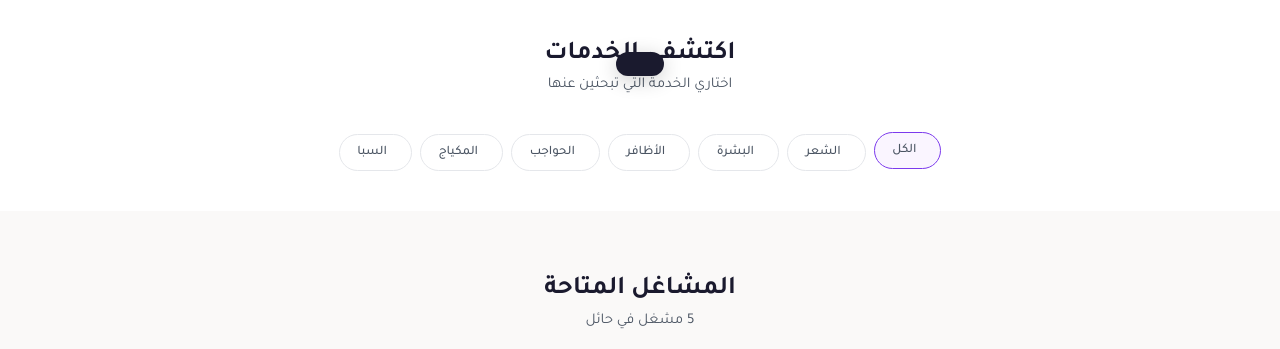
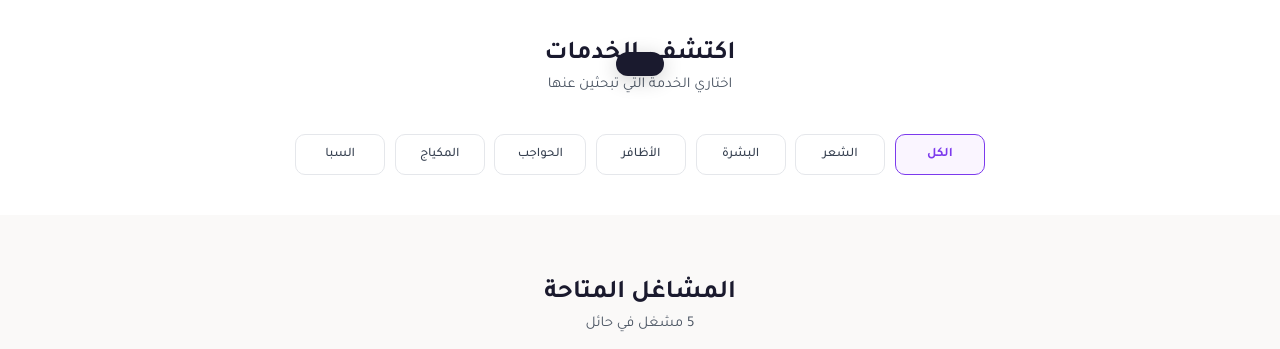
Before and after one commit to remaalrakhis/Kalo, a plain HTML site: page index.html in a window 1280 px wide. Shown: the part 800-1149 px from the top of the page. Drawn offline with nearby package versions, Linux system fonts and the light colour scheme; a web font is replaced by a local one.

Commit message:
Update index.html

```diff
--- a/index.html
+++ b/index.html
@@ -69,14 +69,14 @@ body{font-family:'Tajawal',sans-serif;background:var(--surface);color:var(--text
 .section-center{text-align:center;margin-bottom:2.5rem}
 .section-title{font-size:1.6rem;font-weight:700;color:var(--brand);margin-bottom:.4rem}
 .section-sub{font-size:15px;color:var(--text2)}
-.cats-grid{display:flex;flex-wrap:wrap;justify-content:center;gap:.5rem;max-width:860px;margin:0 auto}
-.cat-card{background:var(--white);border:1.5px solid var(--border);border-radius:100px;padding:.5rem 1.1rem;text-align:center;cursor:pointer;transition:.2s;display:inline-flex;flex-direction:row;align-items:center;gap:.4rem;white-space:nowrap}
-.cat-card:hover,.cat-card.active{border-color:var(--accent);background:#faf5ff;transform:translateY(-2px)}
-.cat-card.active .cat-svg svg{stroke:#7c3aed}
-.cat-svg{width:22px;height:22px;display:flex;align-items:center;justify-content:center;color:var(--text2);flex-shrink:0}
-.cat-svg svg{width:20px;height:20px;stroke:var(--text2);transition:.2s}
-.cat-card:hover .cat-svg svg,.cat-card.active .cat-svg svg{stroke:#7c3aed}
-.cat-label{font-size:13px;color:var(--text2);font-weight:500}
+
+.cats-grid-wrap{display:flex;flex-wrap:wrap;justify-content:center;gap:.6rem;max-width:780px;margin:0 auto}
+.cat-card{background:#fff;border:1.5px solid #e5e7eb;border-radius:10px;padding:.6rem 1.4rem;cursor:pointer;transition:.18s;display:flex;align-items:center;justify-content:center;text-align:center;min-width:90px}
+.cat-card:hover{border-color:#7c3aed;background:#faf5ff}
+.cat-card.active{border-color:#7c3aed;background:#faf5ff}
+.cat-card.active .cat-label{color:#7c3aed;font-weight:600}
+.cat-svg{display:none}
+.cat-label{font-size:13px;color:#374151;font-weight:500;line-height:1;white-space:nowrap}
 
 /* ── SALON CARDS ── */
 .salons-grid{display:grid;grid-template-columns:repeat(auto-fill,minmax(300px,1fr));gap:1.25rem;max-width:1100px;margin:0 auto}
@@ -397,7 +397,7 @@ textarea{resize:vertical;min-height:70px}
     <div class="section-title">اكتشفي الخدمات</div>
     <div class="section-sub">اختاري الخدمة التي تبحثين عنها</div>
   </div>
-  <div class="cats-grid">
+  <div class="cats-grid-wrap">
     <div class="cat-card active" onclick="filterByCategory('all',this)"><div class="cat-icon"></div><div class="cat-label">الكل</div></div>
     <div class="cat-card" onclick="filterByCategory('hair',this)"><div class="cat-icon">‍</div><div class="cat-label">الشعر</div></div>
     <div class="cat-card" onclick="filterByCategory('skin',this)"><div class="cat-icon">‍</div><div class="cat-label">البشرة</div></div>
```
